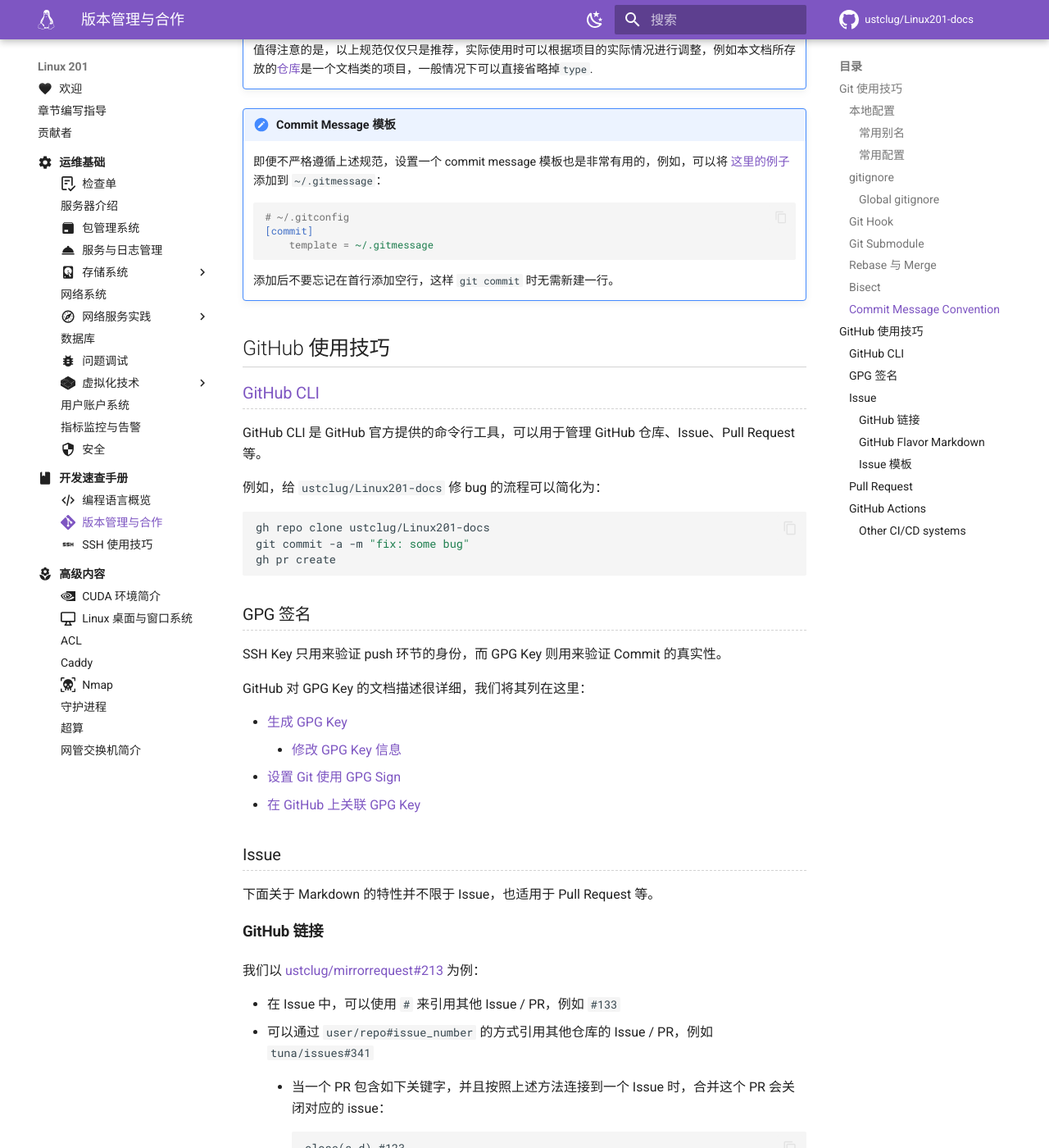
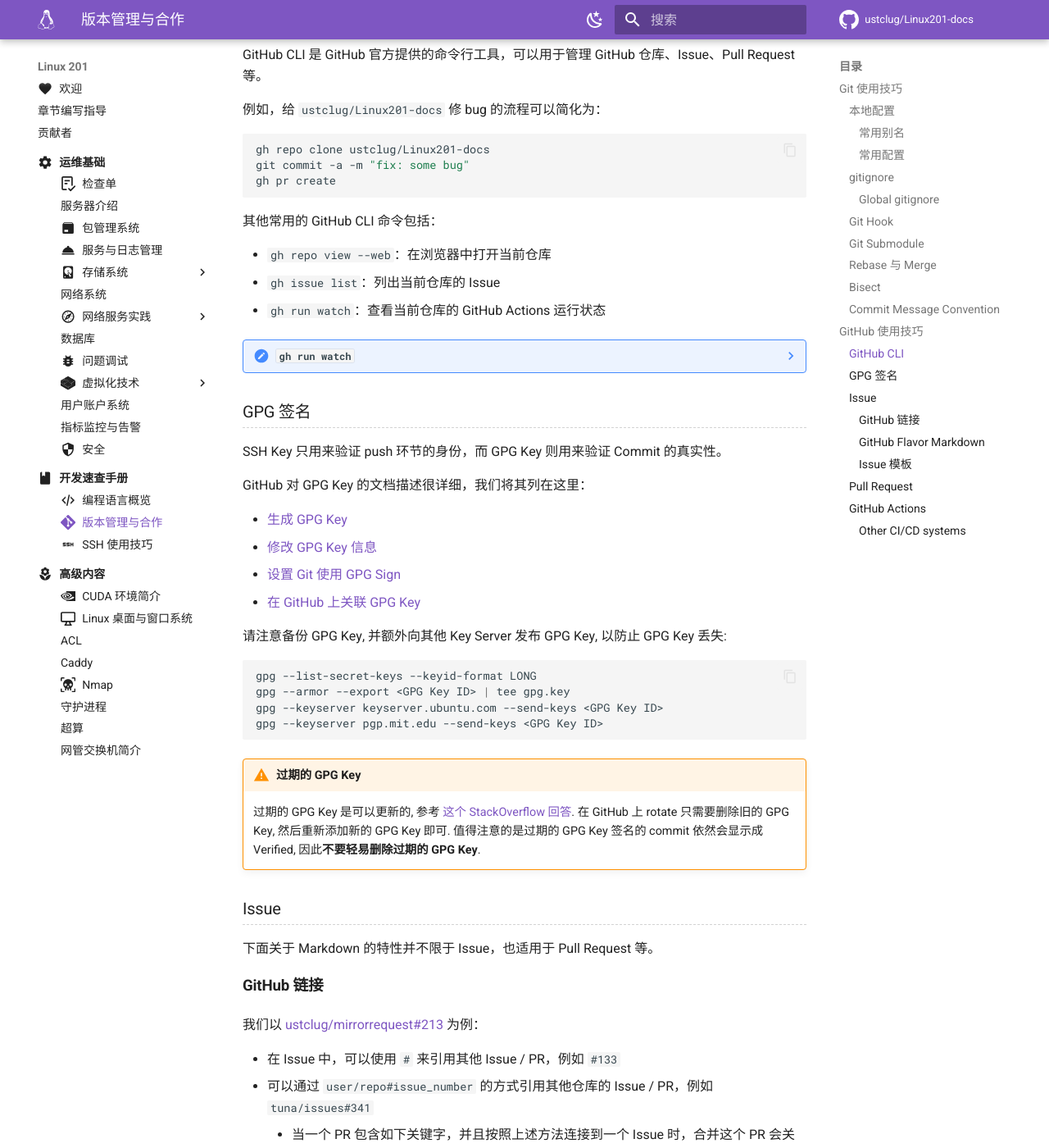
Before and after one commit to ustclug/Linux201-docs, an MkDocs documentation site: the page built from docs/dev/git.md, in a window 1280 px wide and 1400 px high, scrolled down 4975 px. Shown: the whole window at 82% size. Built offline with MkDocs 1.6.1 and Material for MkDocs 9.7.7, drawn with Linux system fonts in a browser that asks for light colours; comment, search, counter and statistics services are not loaded; some of the changed text lies outside the part shown.

`````diff
--- a/docs/dev/git.md
+++ b/docs/dev/git.md
@@ -66,31 +66,6 @@ curl -sS  https://201.ustclug.org/assets/gitconfig_sample >> ~/.gitconfig
 ### gitignore {#git-gitignore}
 
 GitHub 在 [这里](https://github.com/github/gitignore) 提供了一些常见的 `.gitignore` 文件，对于较为复杂的项目，也可以使用[gitignore.io](https://www.gitignore.io/) 生成。
-
-!!! warning "`.env` 文件与 `.gitignore`"
-
-    有些项目在开发的途中，可能引入 `.env` 用于存放测试环境的配置，这类文件通常包含敏感信息，因此应该被加入到 `.gitignore` 中。
-
-    值得注意的是, `.gitignore` 文件本身也会进行版本管理, 这意味着, 当使用 `git reset` 回退版本时, `.gitignore` 也会被回退, 这可能会导致 `.env` 文件重新被 `git` 管理, 在马虎的操作下 (如 `git commit -a`), `.env` 文件可能会被提交到版本库中。
-
-    ```mermaid
-    classDiagram
-    direction LR
-    CommitA --|> CommitB : "Add .env to .gitignore"
-    CommitB --|> CommitA_revert : reset --hard
-    CommitA: .gitignore (without .env)
-    CommitB: .gitignore (including .env)
-    CommitB: .env
-    CommitA_revert: .env (untracked)
-    CommitA_revert: .gitignore (without .env)
-    ```
-
-    此时可以考虑：
-
-    -   将 `.env` 移除版本控制，例如 `mv ./.env ../.env.bk`
-    -   将 `.env` 添加到 `.git/info/exclude` 或 `~/.gitignore_global` 中，
-
-    以防止`.env`被提交。
 
 !!! note "仅本地的 gitignore"
 
@@ -220,7 +195,7 @@ git bisect bad <new-commit>
     - `body` 是 commit 的详细描述，通常会引用 issue、解释修改的原因等
     - `footer` 通常用于引用 issue、关闭 issue 等，例如 `Closes #123`，也可以用于指定 breaking change 等
 
-    值得注意的是，以上规范仅仅只是推荐，实际使用时可以根据项目的实际情况进行调整，例如本文档所存放的[仓库](https://github.com/ustclug/Linux201-docs)是一个文档类的项目，一般情况下可以直接省略掉`type`.
+    值得注意的是，以上规范仅仅只是推荐，实际使用时可以根据项目的实际情况进行调整，例如本文档所存放的[仓库](https://github.com/ustclug/Linux201-docs)是一个文档类的项目，一般情况下可以直接省略掉`type`, 可用文档相对目录来替代，例如修改本文的 Commit Message 一般就写成 `dev/git: fix typo`.
 
 !!! note "Commit Message 模板"
 
@@ -248,6 +223,33 @@ git commit -a -m "fix: some bug"
 gh pr create
 ```
 
+其他常用的 GitHub CLI 命令包括：
+
+- `gh repo view --web`：在浏览器中打开当前仓库
+- `gh issue list`：列出当前仓库的 Issue
+- `gh run watch`：查看当前仓库的 GitHub Actions 运行状态
+
+??? note "`gh run watch`"
+
+    默认情况下 `gh run watch` 需要手动选择关注的 GitHub workflow, 如果只想关注最新的 workflow 可以将如下函数添加到 `~/.bashrc` 或 `~/.zshrc`:
+
+    ```bash
+    watch_latest_run() {
+      # Fetch the latest run ID using gh and jq
+      local latest_run_id=$(gh run list --limit 1 --json databaseId --jq '.[0].databaseId')
+
+      if [ -z "$latest_run_id" ]; then
+        echo "No runs found."
+        return 1
+      fi
+
+      # Pass the latest run ID to gh run watch
+      gh run watch "$latest_run_id"
+    }
+    ```
+
+    之后可以直接使用 `watch_latest_run` 命令即可。
+
 ### GPG 签名 {#github-gpg}
 
 SSH Key 只用来验证 push 环节的身份，而 GPG Key 则用来验证 Commit 的真实性。
@@ -255,9 +257,24 @@ SSH Key 只用来验证 push 环节的身份，而 GPG Key 则用来验证 Commi
 GitHub 对 GPG Key 的文档描述很详细，我们将其列在这里：
 
 - [生成 GPG Key](https://docs.github.com/en/authentication/managing-commit-signature-verification/generating-a-new-gpg-key)
-    - [修改 GPG Key 信息](https://docs.github.com/en/authentication/managing-commit-signature-verification/associating-an-email-with-your-gpg-key)
+- [修改 GPG Key 信息](https://docs.github.com/en/authentication/managing-commit-signature-verification/associating-an-email-with-your-gpg-key)
 - [设置 Git 使用 GPG Sign](https://docs.github.com/en/authentication/managing-commit-signature-verification/telling-git-about-your-signing-key)
 - [在 GitHub 上关联 GPG Key](https://docs.github.com/en/authentication/managing-commit-signature-verification/adding-a-gpg-key-to-your-github-account)
+
+请注意备份 GPG Key, 并额外向其他 Key Server 发布 GPG Key, 以防止 GPG Key 丢失:
+
+```bash
+gpg --list-secret-keys --keyid-format LONG
+gpg --armor --export <GPG Key ID> | tee gpg.key
+gpg --keyserver keyserver.ubuntu.com --send-keys <GPG Key ID>
+gpg --keyserver pgp.mit.edu --send-keys <GPG Key ID>
+```
+
+!!! warning "过期的 GPG Key"
+
+    过期的 GPG Key 是可以更新的, 参考 [这个 StackOverflow 回答](https://superuser.com/a/1141251).
+    在 GitHub 上 rotate 只需要删除旧的 GPG Key, 然后重新添加新的 GPG Key 即可.
+    值得注意的是过期的 GPG Key 签名的 commit 依然会显示成 Verified, 因此**不要轻易删除过期的 GPG Key**.
 
 ### Issue {#github-issue}
 
@@ -269,13 +286,14 @@ GitHub 对 GPG Key 的文档描述很详细，我们将其列在这里：
 
 - 在 Issue 中，可以使用 `#` 来引用其他 Issue / PR，例如 `#133`
 - 可以通过 `user/repo#issue_number` 的方式引用其他仓库的 Issue / PR，例如 `tuna/issues#341`
+
     - 当一个 PR 包含如下关键字，并且按照上述方法连接到一个 Issue 时，合并这个 PR 会关闭对应的 issue：
 
-        ```txt
-        close(s,d) #123
-        fix(es, ed) #123
-        resolve(s, d) #123
-        ```
+    ```txt
+    close(s,d) #123
+    fix(es, ed) #123
+    resolve(s, d) #123
+    ```
 
 - 可以通过 GitHub Web 上 Copy permalink 的方式获取代码的链接，例如打开 [ustclug/mirrorrequest/README.md](https://github.com/ustclug/mirrorrequest/blob/master/README.md?plain=1) 后，可以选择某一行，点击左侧的菜单，选择 Copy permalink, 即可获得诸如 <https://github.com/ustclug/mirrorrequest/blob/f23dd1f1cbe81f01e4f878ac11ee064b6c7d70ec/README.md?plain=1#L1> 这样的链接。
     - 这样的链接可以在 Issue 中直接粘贴，会被以代码框的形式渲染到 Issue 中，方便其他人迅速了解问题。
@@ -289,40 +307,40 @@ GitHub 对 GPG Key 的文档描述很详细，我们将其列在这里：
 
 - [Mermaid 关系图](https://docs.github.com/en/get-started/writing-on-github/working-with-advanced-formatting/creating-diagrams)
 
-    Mermaid 是一种简单且强大的关系图/流程图语法，例如可以通过如下方式创建一个简单的关系图：
+  Mermaid 是一种简单且强大的关系图/流程图语法，例如可以通过如下方式创建一个简单的关系图：
 
-    ````txt
-    ```mermaid
-    graph LR;
-        A-->B;
-        A-->C;
-        B-->D;
-        C-->D;
-    ```
-    ````
+  ````txt
+  ```mermaid
+  graph LR;
+      A-->B;
+      A-->C;
+      B-->D;
+      C-->D;
+  ```
+  ````
 
-    ```mermaid
-    graph LR;
-        A-->B;
-        A-->C;
-        B-->D;
-        C-->D;
-    ```
+  ```mermaid
+  graph LR;
+      A-->B;
+      A-->C;
+      B-->D;
+      C-->D;
+  ```
 
 - [MathJax 支持](https://docs.github.com/en/get-started/writing-on-github/working-with-advanced-formatting/writing-mathematical-expressions)
 
-    GitHub 通过 MathJax 支持 LaTeX 公式，可以通过 `$ \frac 12 $` 的形式创建行内公式， `$$ \frac 12 $$` 的形式创建块级公式。
+  GitHub 通过 MathJax 支持 LaTeX 公式，可以通过 `$ \frac 12 $` 的形式创建行内公式， `$$ \frac 12 $$` 的形式创建块级公式。
 
 - [进度跟踪](https://docs.github.com/en/get-started/writing-on-github/working-with-advanced-formatting/about-task-lists)
 
-    在 Issue 正文中创建一个任务列表，例如：
+  在 Issue 正文中创建一个任务列表，例如：
 
-    ```markdown
-    - [x] Task 1 #123
-    - [ ] Task 2
-    ```
+  ```markdown
+  - [x] Task 1 #123
+  - [ ] Task 2
+  ```
 
-    此时可以将这个 Issue 转化为一个任务列表，方便追踪任务的进度，同时 `#123` 会被标记为 `Tracked by #xxx`。
+  此时可以将这个 Issue 转化为一个任务列表，方便追踪任务的进度，同时 `#123` 会被标记为 `Tracked by #xxx`。
 
 #### Issue 模板 {#github-issue-template}
 
@@ -332,16 +350,16 @@ GitHub 对 GPG Key 的文档描述很详细，我们将其列在这里：
 name: Bug Report
 about: Create a report to help us improve
 labels:
-    - bug
+  - bug
 body:
-    - type: textarea
-      id: bug-description
-      attributes:
-        label: Describe the bug
-        description: A clear and concise description of what the bug is.
-        placeholder: I'm always frustrated when...
-      validations:
-        required: true
+  - type: textarea
+    id: bug-description
+    attributes:
+      label: Describe the bug
+      description: A clear and concise description of what the bug is.
+      placeholder: I'm always frustrated when...
+    validations:
+      required: true
 ```
 
 可以参考 [ustclug/mirrorrequest/.../01-mirror-request.yml](https://github.com/ustclug/mirrorrequest/blob/master/.github/ISSUE_TEMPLATE/01-mirror-request.yml?plain=1), [GitHub 文档](https://docs.github.com/en/communities/using-templates-to-encourage-useful-issues-and-pull-requests/configuring-issue-templates-for-your-repository).
`````
